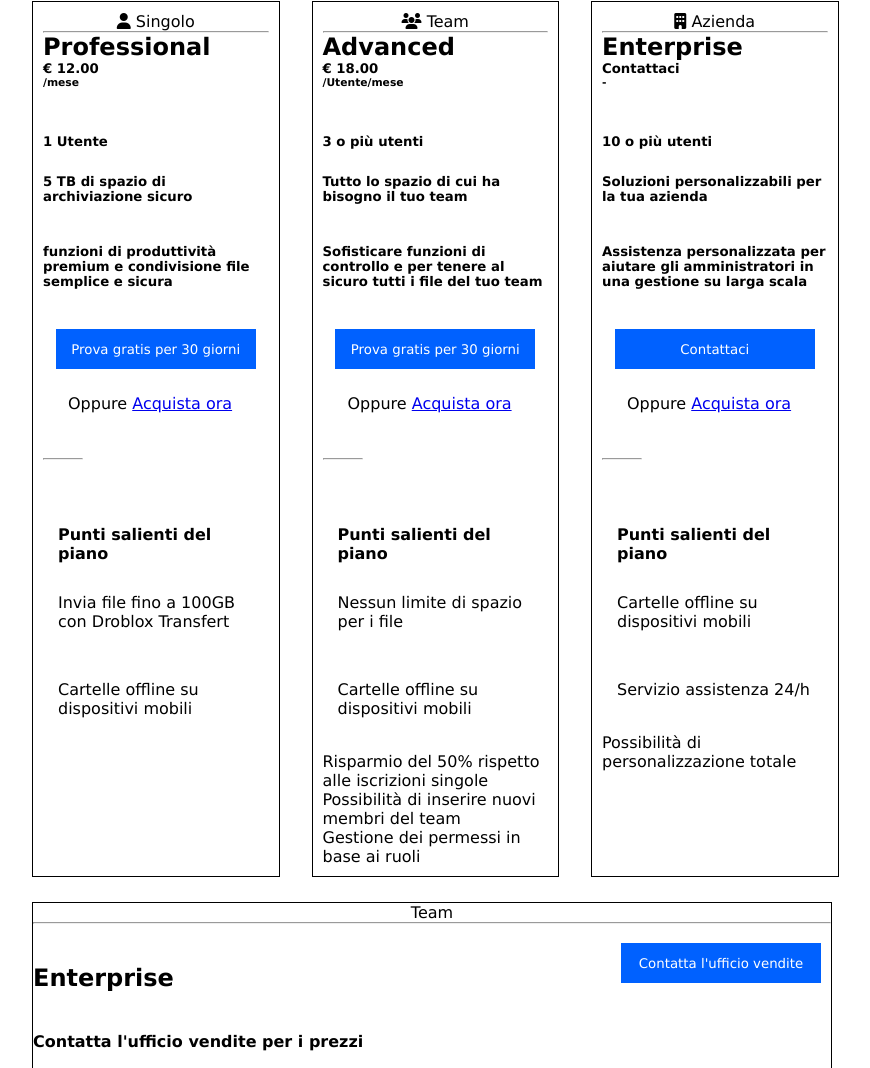
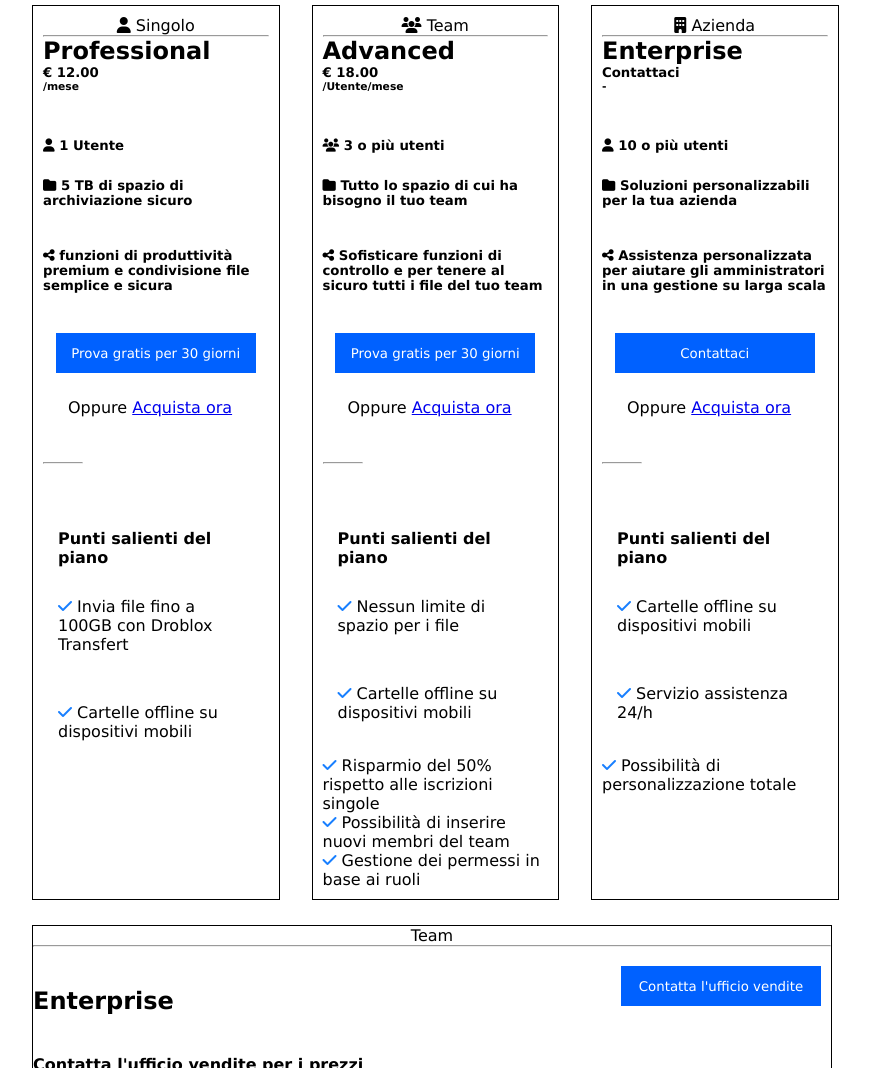
Before and after one commit to VincenzoMinardi/htmlcss-dropbox, a plain HTML site: page index.html in a window 1280 px wide. Shown: the part 911-1979 px from the top of the page, without its empty margins (233-1103 px from the left). Drawn offline with Linux system fonts and the light colour scheme.

Commit message:
add: icon

```diff
--- a/assets/style.css
+++ b/assets/style.css
@@ -341,3 +341,6 @@ footer{
 .arrow{
     margin-left: 190px;
 }
+.color-check{
+ color: rgb(24, 127, 255);
+}
--- a/index.html
+++ b/index.html
@@ -33,6 +33,7 @@
              <a class="color-text" href="#">Inizia la prova gratuita</a>
              </button>
              <h5 class="text-header">Annula in qualsiasi momento</h5>
+             <i class="fa-solid fa-arrow-down"></i>
            </div>
            <div class="img-flex">
              <img class="img-jumbo" src="img/jumbo.png" alt="">
@@ -60,9 +61,11 @@
             <h6>/mese</h6>
           </div>
           <div class="details">
-            <h5 class="text-main"> 1 Utente</h5>
-            <h5 class="text-main">5 TB di spazio di archiviazione sicuro</h5>
-            <h5 class="text-main-2">funzioni di produttività premium e condivisione file semplice e sicura</h5>
+            <h5 class="text-main"><i class="fa-sharp fa-solid fa-user"></i> 1 Utente</h5>
+
+            <h5 class="text-main"> <i class="fa-solid fa-folder"></i> 5 TB di spazio di archiviazione sicuro</h5>
+
+            <h5 class="text-main-2"><i class="fa-solid fa-share-nodes"></i> funzioni di produttività premium e condivisione file semplice e sicura</h5>
           </div>
           <div class="container-buttom-main">
             <div></div>
@@ -76,8 +79,8 @@
           <hr class="linea">
           <div class="information">
             <h4 class="text-information">Punti salienti del piano</h4>
-            <span class="text-information">Invia file fino a 100GB con Droblox Transfert</span> <br>
-            <span class="text-information">Cartelle offline su dispositivi mobili</span>
+            <span class="text-information"><i class="color-check fa-solid fa-check"></i> Invia file fino a 100GB con Droblox Transfert</span> <br>
+            <span class="text-information"><i class="color-check fa-solid fa-check"></i> Cartelle offline su dispositivi mobili</span>
           </div>
         </div>
         <div class="container">
@@ -92,9 +95,9 @@
             <h6>/Utente/mese</h6>
          </div>
          <div class="details">
-            <h5 class="text-main"> 3 o più utenti</h5>
-            <h5 class="text-main">Tutto lo spazio di cui ha bisogno il tuo team</h5>
-            <h5 class="text-main-2">Sofisticare funzioni di controllo e per tenere al sicuro tutti i file del tuo team</h5>
+            <h5 class="text-main"><i class="fa-solid fa-users"></i> 3 o più utenti</h5>
+            <h5 class="text-main"><i class="fa-solid fa-folder"></i> Tutto lo spazio di cui ha bisogno il tuo team</h5>
+            <h5 class="text-main-2"><i class="fa-solid fa-share-nodes"></i> Sofisticare funzioni di controllo e per tenere al sicuro tutti i file del tuo team</h5>
          </div>
          <div class="container-buttom-main">
             <button class="button-main">
@@ -107,11 +110,11 @@
          <hr class="linea">
          <div class="information">
             <h4 class="text-information">Punti salienti del piano</h4>
-            <span class="text-information">Nessun limite di spazio per i file</span> <br>
-            <span class="text-information">Cartelle offline su dispositivi mobili</span> <br>
-            <span>Risparmio del 50% rispetto alle iscrizioni singole</span> <br>
-            <span>Possibilità di inserire nuovi membri del team</span> <br>
-            <span>Gestione dei permessi in base ai ruoli</span>
+            <span class="text-information"><i class="color-check fa-solid fa-check"></i> Nessun limite di spazio per i file</span> <br>
+            <span class="text-information"><i class="color-check fa-solid fa-check"></i> Cartelle offline su dispositivi mobili</span> <br>
+            <span><i class="color-check fa-solid fa-check"></i> Risparmio del 50% rispetto alle iscrizioni singole</span> <br>
+            <span><i class="color-check fa-solid fa-check"></i> Possibilità di inserire nuovi membri del team</span> <br>
+            <span><i class="color-check fa-solid fa-check"></i> Gestione dei permessi in base ai ruoli</span>
          </div>
         </div>
         <div class="container">
@@ -126,9 +129,9 @@
             <h6>-</h6>
          </div>
          <div class="details">
-            <h5 class="text-main"> 10 o più utenti</h5>
-            <h5 class="text-main">Soluzioni personalizzabili per la tua azienda</h5>
-            <h5 class="text-main-2">Assistenza personalizzata per aiutare gli amministratori in una gestione su larga scala </h5>
+            <h5 class="text-main"><i class="fa-sharp fa-solid fa-user"></i> 10 o più utenti</h5>
+            <h5 class="text-main"><i class="fa-solid fa-folder"></i> Soluzioni personalizzabili per la tua azienda</h5>
+            <h5 class="text-main-2"><i class="fa-solid fa-share-nodes"></i> Assistenza personalizzata per aiutare gli amministratori in una gestione su larga scala </h5>
          </div>
          <div class="container-buttom-main">
            <button class="button-main">
@@ -141,9 +144,10 @@
          <hr class="linea">
          <div class="information">
             <h4 class="text-information">Punti salienti del piano</h4>
-            <span class="text-information">Cartelle offline su dispositivi mobili</span> <br>
-            <span class="text-information">Servizio assistenza 24/h</span> <br>
-            <span>Possibilità di personalizzazione totale</span>
+            <span class="text-information">
+              <i class="color-check fa-solid fa-check"></i> Cartelle offline su dispositivi mobili</span> <br>
+            <span class="text-information"><i class="color-check fa-solid fa-check"></i> Servizio assistenza 24/h</span> <br>
+            <span> <i class="color-check fa-solid fa-check"></i> Possibilità di personalizzazione totale</span> <br>
          </div>
         </div>
        </div>
```
